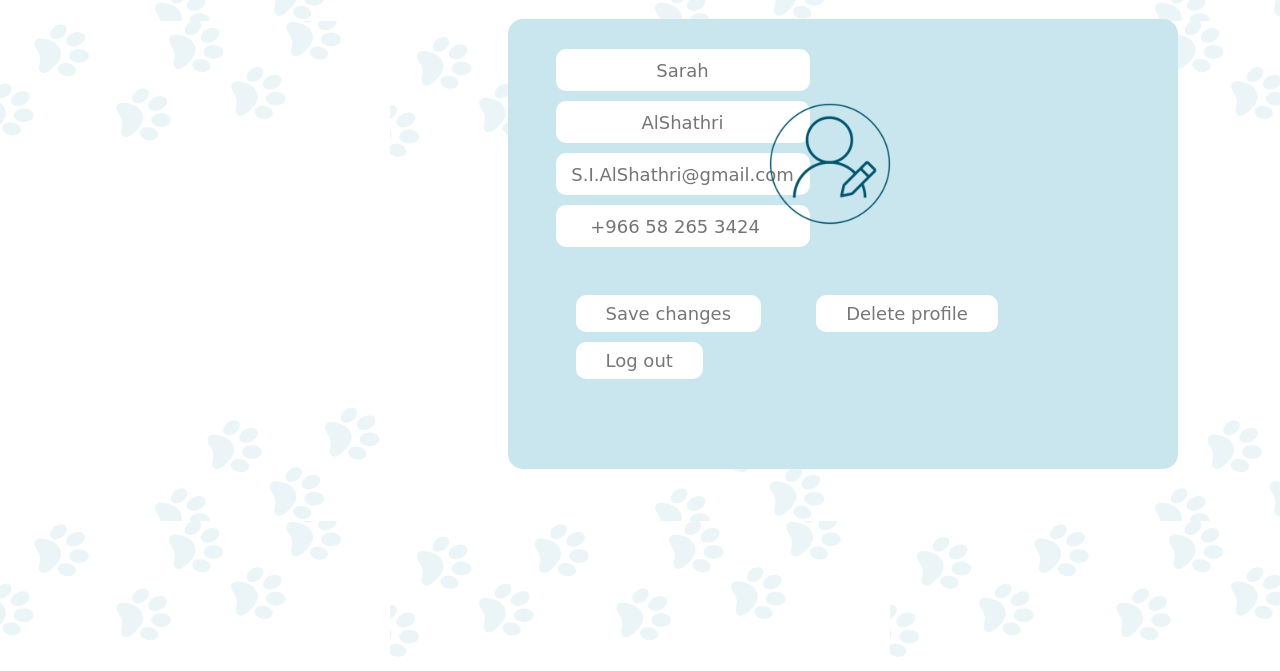
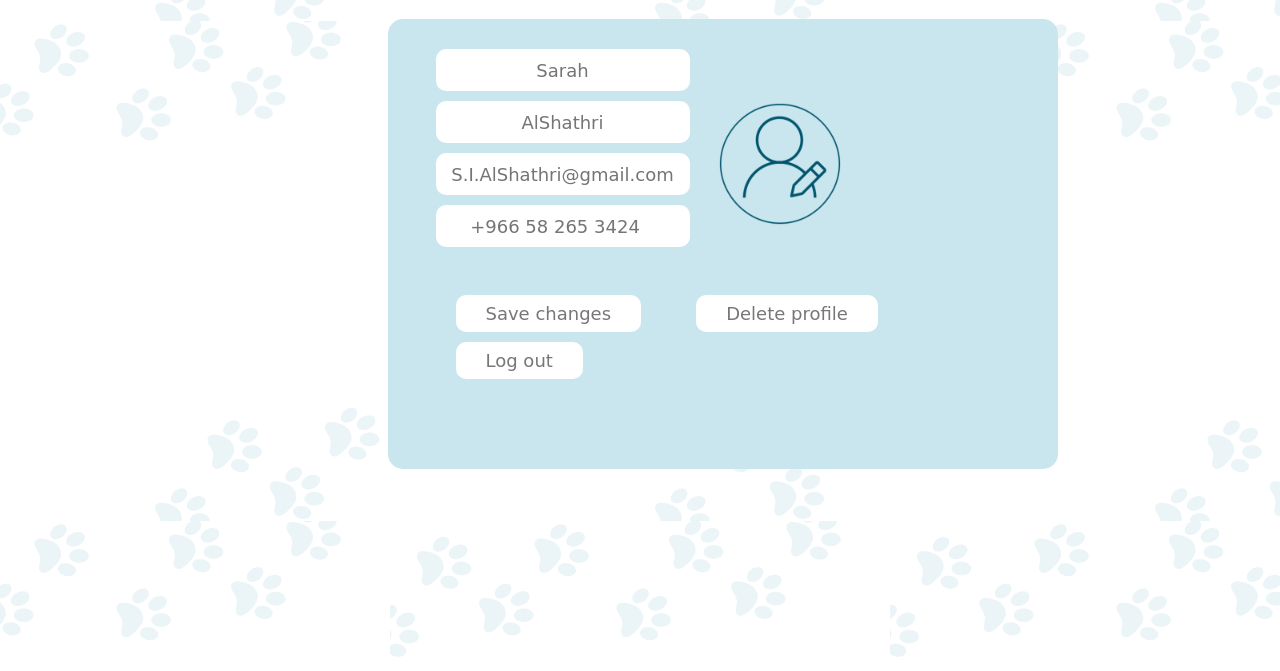
Before and after one commit to Alhanoufala/Pet-care, a PHP site: page /ownerProfile.html in a window 1280 px wide. Shown: the part 129-800 px from the top of the page. Run offline with PHP 8.4, Linux system fonts and the light colour scheme.

Commit message:
Update ownerProfile.css

```diff
--- a/styles/ownerProfile.css
+++ b/styles/ownerProfile.css
@@ -12,7 +12,7 @@ body{
     display: flex;
     flex-direction: column;
     margin-top: 50px;
-    margin-left: 500px;
+    margin-left: 380px;
     align-items: center;
     background-color:rgb(201, 230, 238);
     border-radius: 15px;
@@ -41,7 +41,7 @@ input{
 
 .container .profilePic{
     position: absolute;
-    top: 200px; right: 350px;
+    top: 200px; right: 400px;
 
 }
 
```
